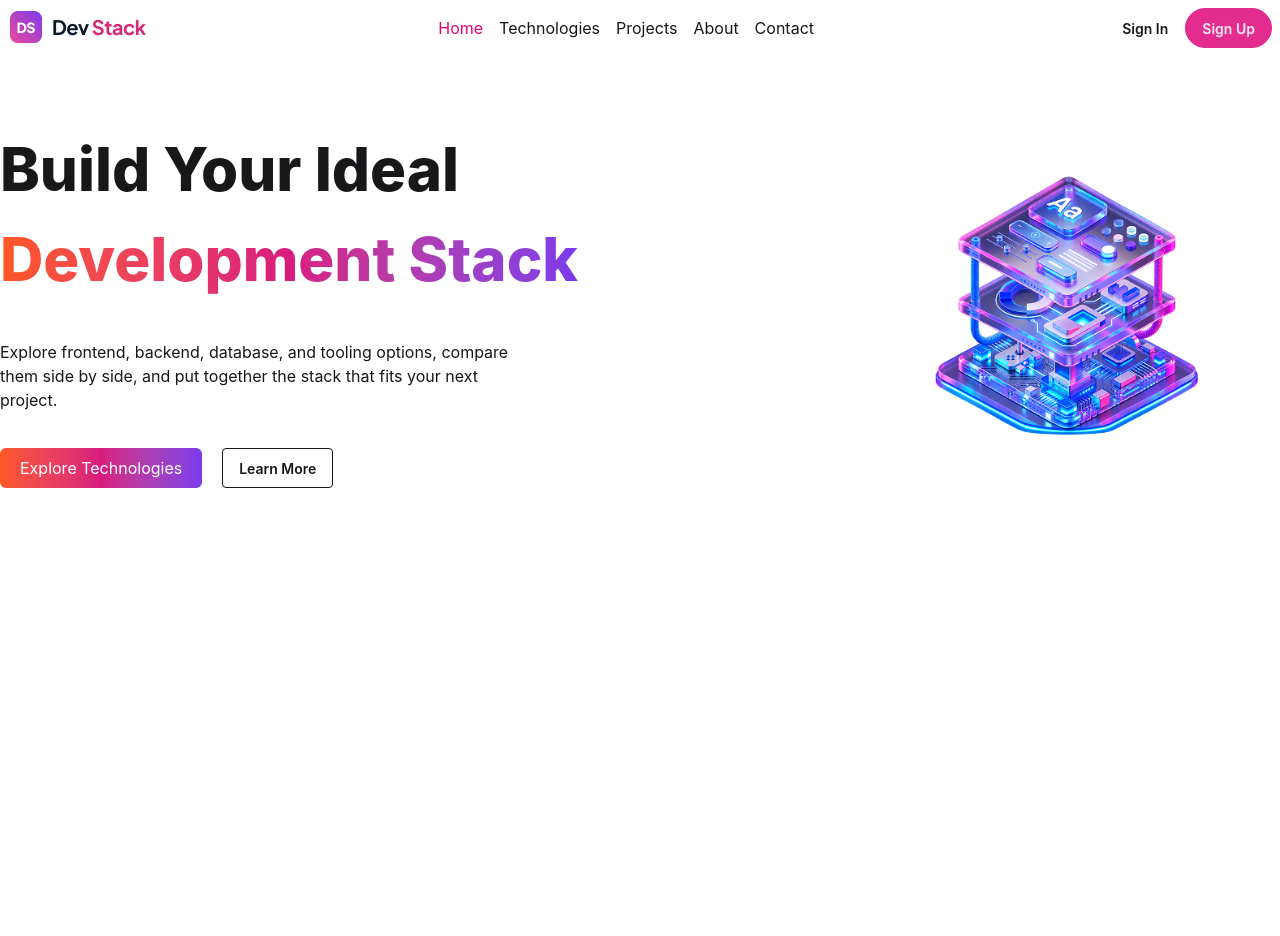
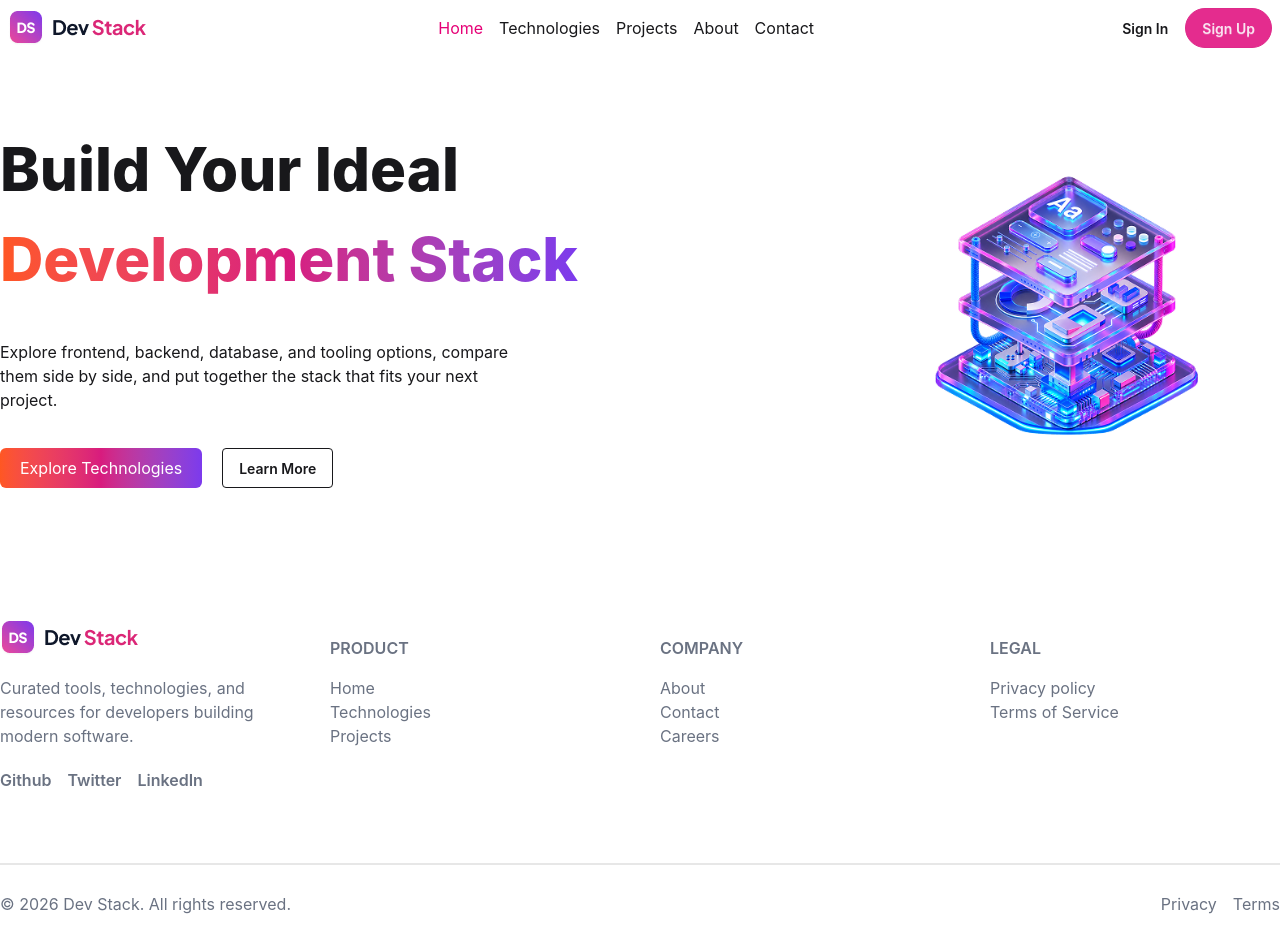
Before and after one commit to hasibsiam119/A-5-Dev-Stack, a React (Vite) app: page / in a window 1280 px wide. Before the commit the page ends 800 px from the top, so only its background shows below. Built offline with nearby package versions, Linux system fonts and the light colour scheme.

Commit message:
Footer completed

```diff
--- a/src/App.tsx
+++ b/src/App.tsx
@@ -1,3 +1,4 @@
+import { Footer } from "./components/footer"
 import Hero from "./components/hero"
 import Nav from "./components/nav"
 
@@ -8,10 +9,11 @@ function App() {
   return (
    <>
    <Nav></Nav>
+   <Hero></Hero>
 
 
-   <Hero></Hero>
 
+   <Footer></Footer>
    </>
   )
 }
--- /dev/null
+++ b/src/components/footer.tsx
@@ -0,0 +1,56 @@
+import logo from "./../assets/logo-text.png"
+export const Footer = () => {
+
+    return (
+        <>
+        <div className="grid grid-cols-4 container mx-auto  gap-10 py-7 text-gray-500">
+            <div className="">
+                <img src={logo} alt="" />
+                <p className="my-5">Curated tools, technologies, and resources for developers building
+modern software.</p>
+                <div className="flex gap-4 font-semibold my-5">
+                    <a href="#">Github</a>
+                    <a href="#">Twitter</a>
+                    <a href="#">LinkedIn</a>
+                </div>
+            </div>
+            <div>
+                <ul>
+                    <li className="font-semibold my-4">PRODUCT</li>
+                    <li>Home</li>
+                    <li>Technologies</li>
+                    <li>Projects</li>
+                </ul>
+            </div>
+            <div>
+                <ul>
+                    <li className="font-semibold my-4 ">COMPANY</li>
+                    <li>About</li>
+                    <li>Contact</li>
+                    <li>Careers</li>
+                </ul>
+            </div>
+            <div>
+                <ul>
+                    <li className="font-semibold my-4">LEGAL</li>
+                    <li>Privacy policy</li>
+                    <li>Terms of Service</li>
+
+                </ul>
+            </div>
+
+
+        </div>
+        <div className="divider container mx-auto"></div>
+        <div className="flex justify-between container mx-auto items-center text-gray-500 my-5" >
+            <div>© 2026 Dev Stack. All rights reserved.</div>
+            <div>
+                <ul className="flex gap-4">
+                    <li>Privacy</li>
+                    <li>Terms</li>
+                </ul>
+            </div>
+        </div>
+</>
+    )
+}
```
